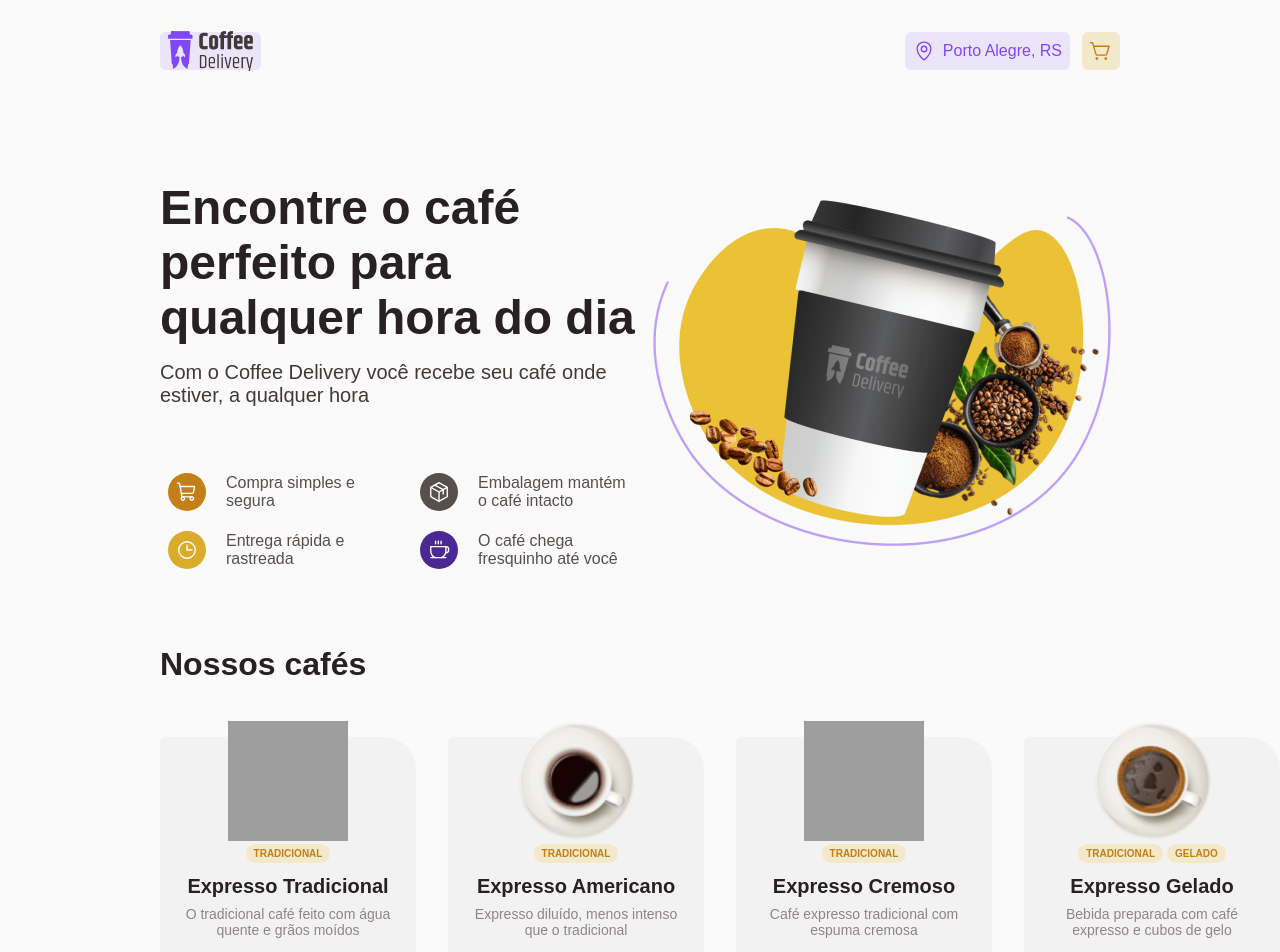
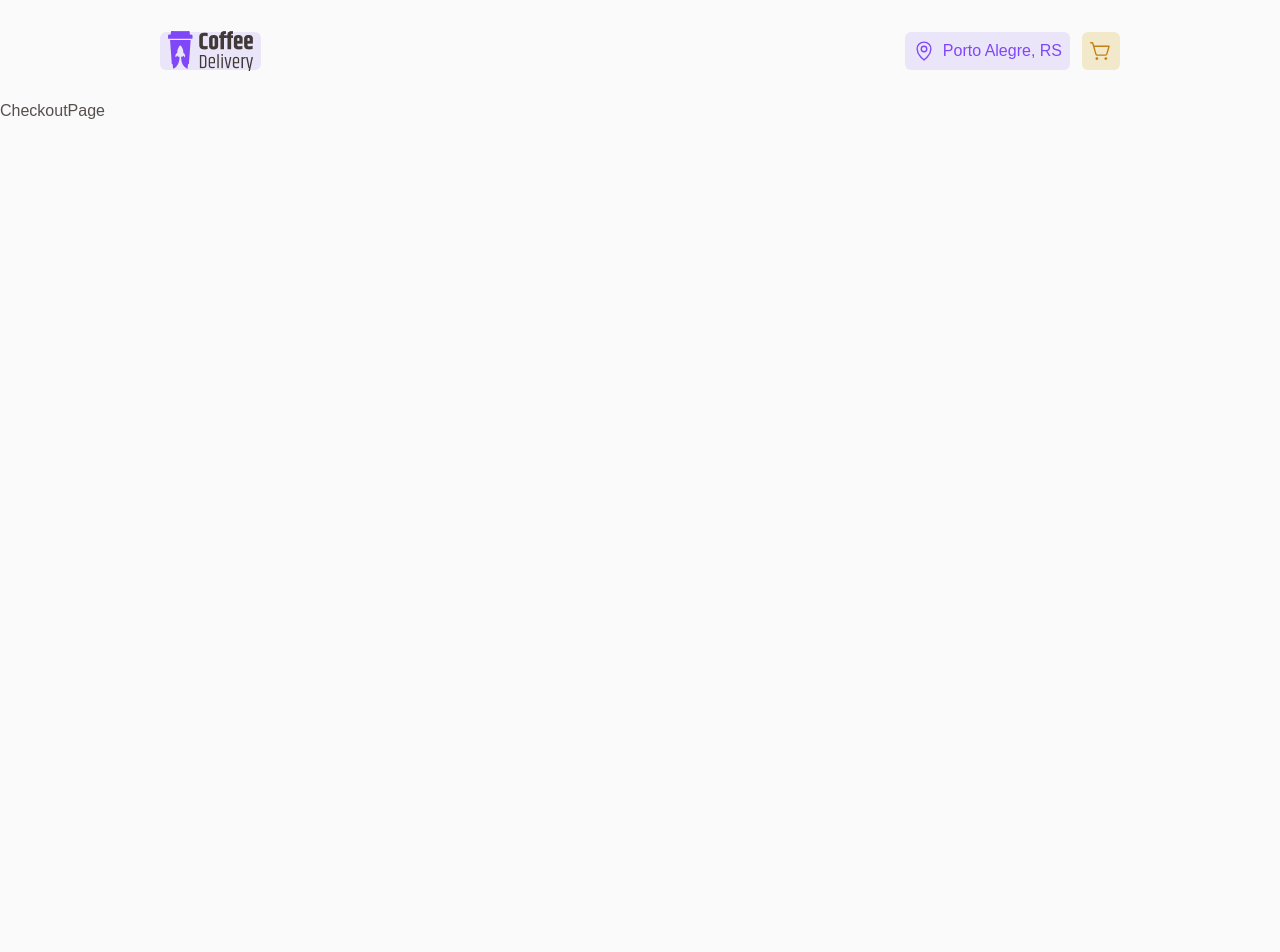
Before and after one commit to RelancioBorgesDev/Coffee-Delivery, a React (Vite) app: page /checkout in a window 1280 px wide. Shown: the top 952 px of the page. After the commit the page ends 800 px from the top, so only its background shows below. Built offline with nearby package versions, Linux system fonts and the light colour scheme; grey boxes are pictures that could not be loaded.

Commit message:
feat: adicionado react router dom

```diff
--- a/package.json
+++ b/package.json
@@ -10,9 +10,13 @@
     "preview": "vite preview"
   },
   "dependencies": {
+    "localforage": "^1.10.0",
+    "match-sorter": "^6.3.1",
     "phosphor-react": "^1.4.1",
     "react": "^18.2.0",
     "react-dom": "^18.2.0",
+    "react-router-dom": "^6.21.2",
+    "sort-by": "^1.2.0",
     "styled-components": "^6.1.8"
   },
   "devDependencies": {
--- a/src/App.tsx
+++ b/src/App.tsx
@@ -1,13 +1,14 @@
 import { ThemeProvider } from "styled-components";
 import { defaultTheme } from "./styles/themes/default";
 import { GlobalStyle } from "./styles/globals";
-import Home from "./pages/Home/Home";
+import { RouterProvider } from "react-router-dom";
+import { router } from "./routes";
 
 function App() {
   return (
     <ThemeProvider theme={defaultTheme}>
-      <Home />
       <GlobalStyle />
+      <RouterProvider router={router} />
     </ThemeProvider>
   );
 }
--- /dev/null
+++ b/src/_layouts/app-layout.tsx
@@ -0,0 +1,12 @@
+import React from "react";
+import Header from "../components/Header/Header";
+import { Outlet } from "react-router-dom";
+
+export function AppLayout() {
+  return (
+    <main>
+      <Header />
+      <Outlet />
+    </main>
+  );
+}
--- /dev/null
+++ b/src/pages/CheckoutPage/CheckoutPage.tsx
@@ -0,0 +1,7 @@
+import React from 'react'
+
+export default function CheckoutPage() {
+  return (
+    <div>CheckoutPage</div>
+  )
+}
--- a/src/pages/Home/Home.tsx
+++ b/src/pages/Home/Home.tsx
@@ -58,7 +58,6 @@ export default function Home() {
 
   return (
     <Container>
-      <Header />
       <ContentContainer>
         <LeftContent>
           <TextContainer>
@@ -85,6 +84,7 @@ export default function Home() {
                 text,
               }) => (
                 <IconAndText
+                  key={text}
                   bg-color={bgColor}
                   bg-color-icon={bgColorIcon}
                   icon-color={iconColor}
--- a/src/pages/Home/_components/CoffeeCard/CoffeeCard.tsx
+++ b/src/pages/Home/_components/CoffeeCard/CoffeeCard.tsx
@@ -1,7 +1,6 @@
 import {
   CoffeeAction,
   CoffeeActions,
-  CoffeeActionsControl,
   CoffeeCardContainer,
   CoffeeDescription,
   CoffeeTag,
@@ -28,7 +27,7 @@ export default function CoffeeCard({
       <img src={coffee_image} alt="coffee" />
       <CoffeeTags>
         {tags.map((tag) => (
-          <CoffeeTag>{tag}</CoffeeTag>
+          <CoffeeTag key={id + tag}>{tag}</CoffeeTag>
         ))}
       </CoffeeTags>
       <CoffeeDescription>
--- /dev/null
+++ b/src/routes.tsx
@@ -0,0 +1,22 @@
+import { createBrowserRouter } from "react-router-dom";
+
+import { AppLayout } from "./_layouts/app-layout";
+import Home from "./pages/Home/Home";
+import CheckoutPage from "./pages/CheckoutPage/CheckoutPage";
+
+export const router = createBrowserRouter([
+  {
+    path: "/",
+    element: <AppLayout />,
+    children: [
+      {
+        path: "/",
+        element: <Home />,
+      },
+      {
+        path: "/checkout",
+        element: <CheckoutPage />,
+      },
+    ],
+  },
+]);
```
Also changed, not shown: src/pages/CheckoutPage/CheckoutPage.styles.ts (added), 1 other file (tests, documents, lock files or other folders).
